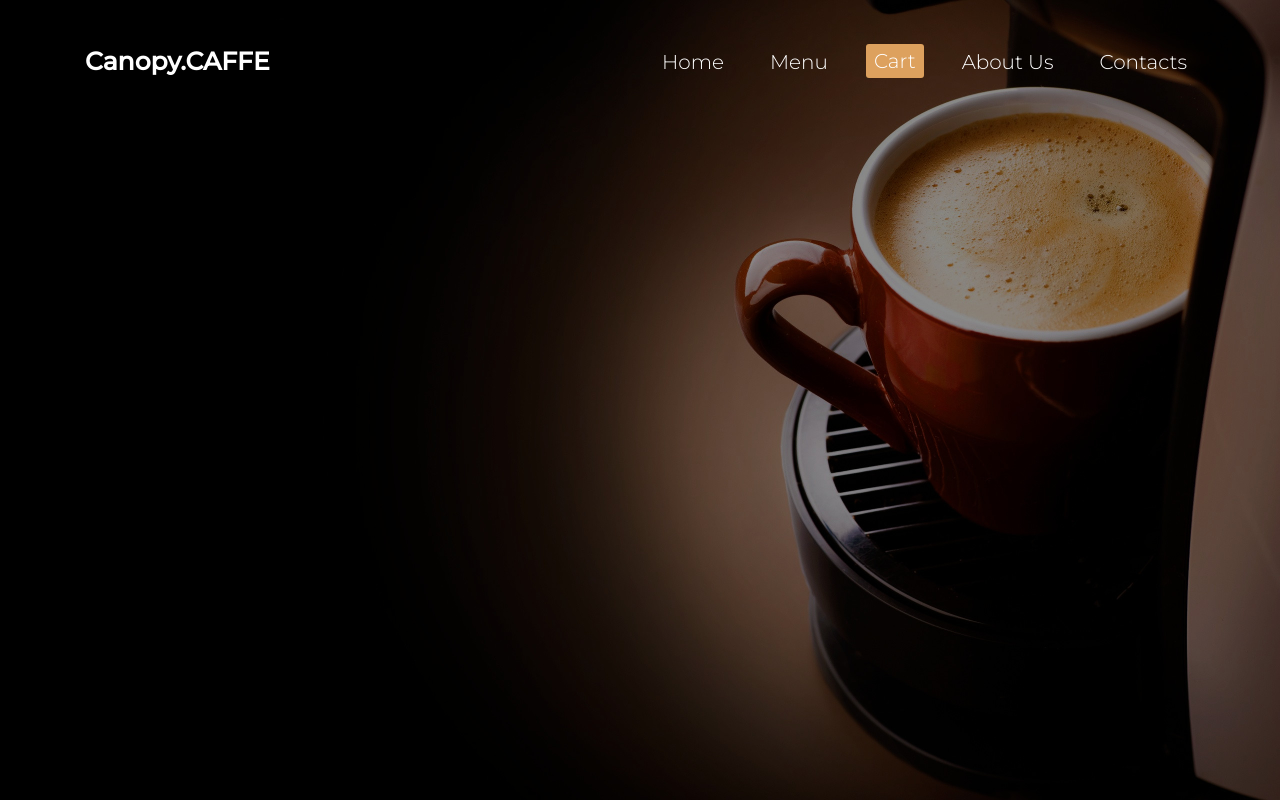
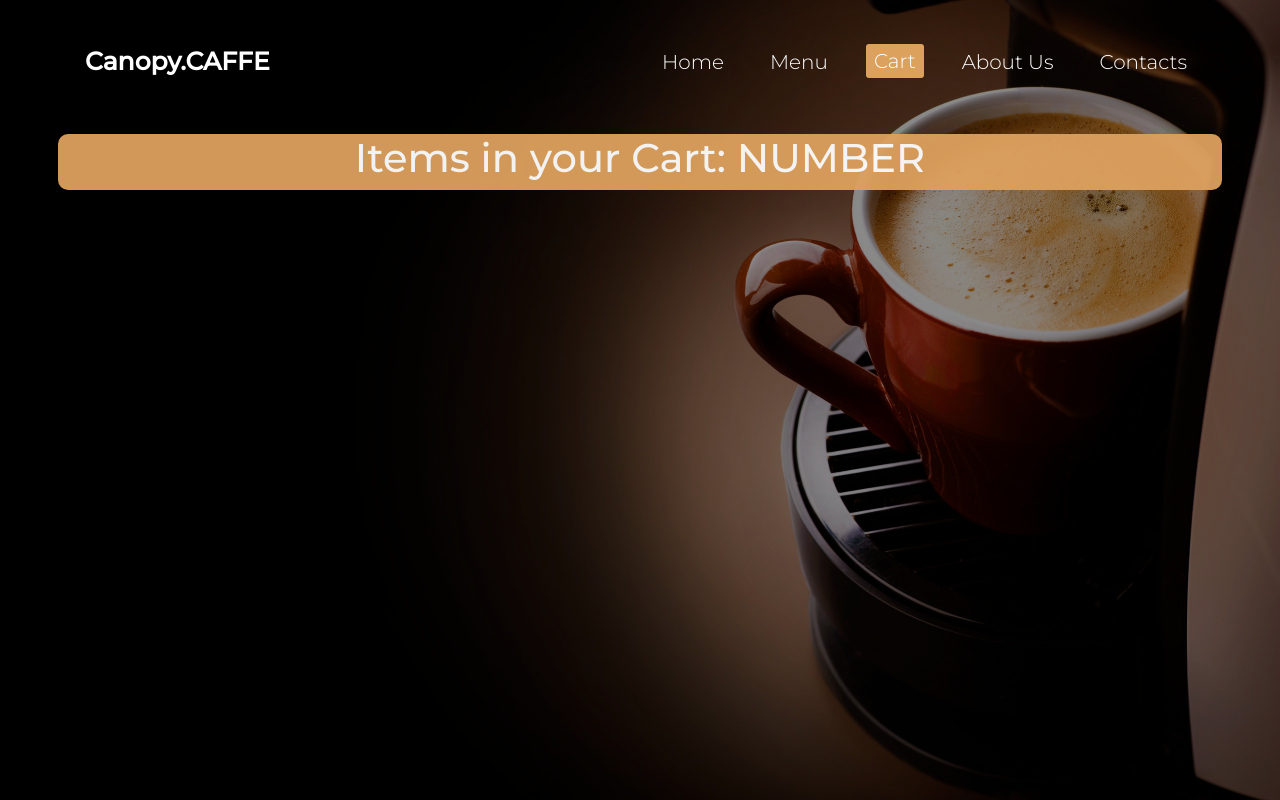
Before and after one commit to mashm3ll0w/canopy-caffe, a React (Create React App) app: page /cart in a window 1280 px wide. Built offline with nearby package versions, Linux system fonts and the light colour scheme; data requests are answered from the project's data file.

Commit message:
Created the Cart component

```diff
--- a/src/components/App.js
+++ b/src/components/App.js
@@ -1,4 +1,4 @@
-import React, {useState, useEffect} from "react";
+import React, { useState, useEffect } from "react";
 import { Routes, Route } from "react-router-dom";
 import NavBar from "./NavBar";
 import Homepage from "./Homepage";
@@ -6,9 +6,10 @@ import About from "./About";
 import Contact from "./Contact";
 import CafeMenu from "./CafeMenu";
 import CafeItemSpec from "./CafeItemSpec";
+import Cart from "./Cart";
 
 function App() {
-  const [menu, setMenu] = useState([]);
+	const [menu, setMenu] = useState([]);
 
 	useEffect(() => {
 		fetch("http://localhost:4000/inventory")
@@ -17,19 +18,19 @@ function App() {
 			.catch((err) => console.log("Error :", err.message));
 	}, []);
 
-  function onDeleteItem(deleted){
-    const updatedMenu = menu.filter(item => item.id !== deleted.id)
-    setMenu(updatedMenu)
-  }
-
+	function onDeleteItem(deleted) {
+		const updatedMenu = menu.filter((item) => item.id !== deleted.id);
+		setMenu(updatedMenu);
+	}
 
 	return (
 		<div>
 			<NavBar />
 			<Routes>
 				<Route path="/" element={<Homepage />} />
-				<Route path="/menu" element={<CafeMenu menu={menu}/>} />
-				<Route path="/menu/:id" element={<CafeItemSpec onDeleteItem={onDeleteItem}/>} />
+				<Route path="/menu" element={<CafeMenu menu={menu} />} />
+				<Route path="/menu/:id" element={<CafeItemSpec onDeleteItem={onDeleteItem} />} />
+				<Route path="/cart" element={<Cart />} />
 				<Route path="/about" element={<About />} />
 				<Route path="/contacts" element={<Contact />} />
 			</Routes>
--- /dev/null
+++ b/src/components/Cart.js
@@ -0,0 +1,7 @@
+export default function Cart() {
+	return (
+			<div className="menu-container container-fluid">
+				<h1>Items in your Cart: NUMBER</h1>
+			</div>
+	);
+}
```
